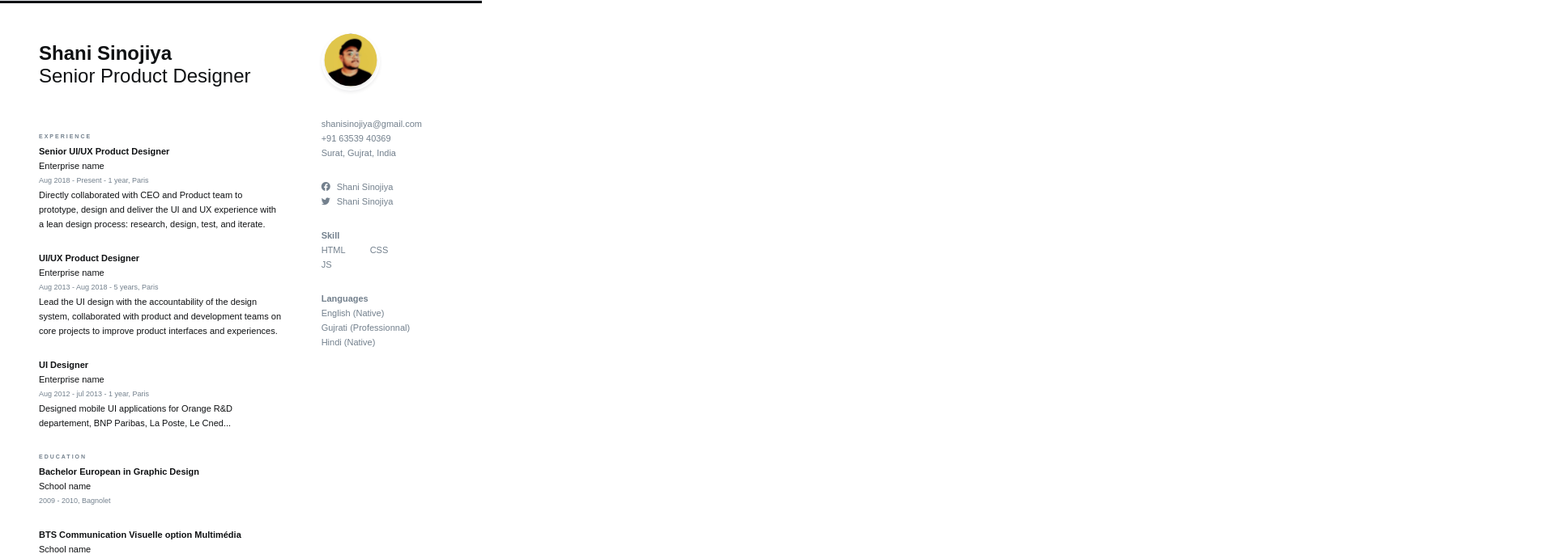
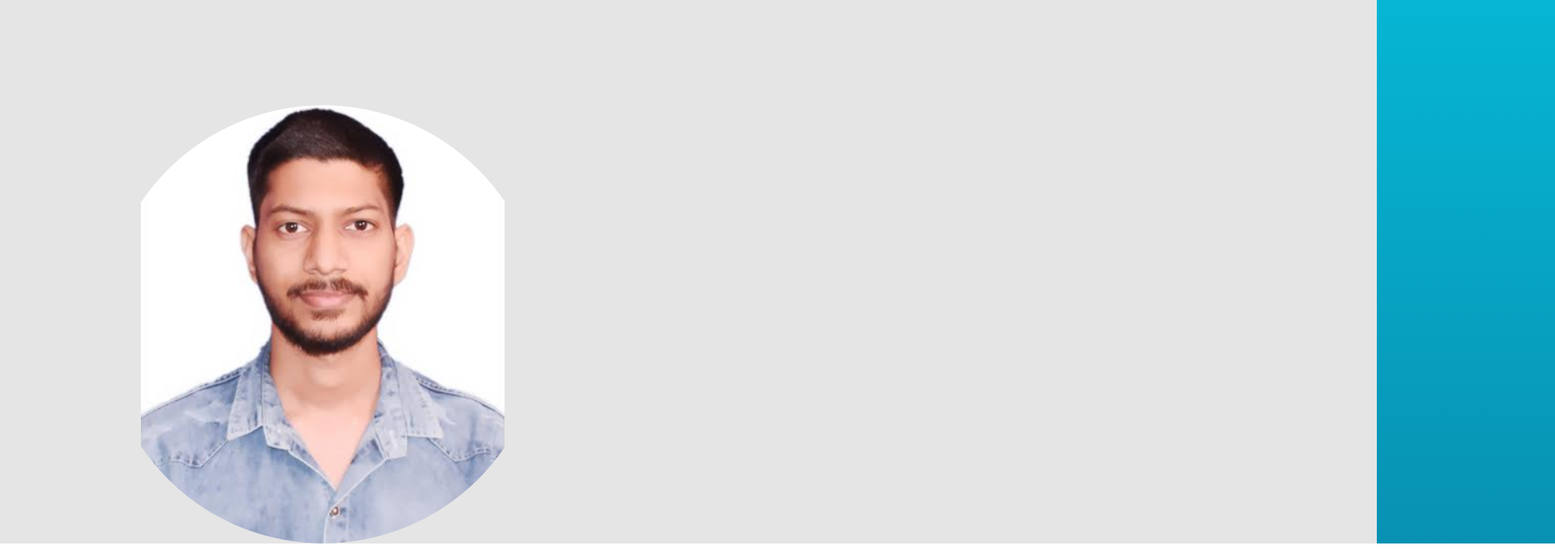
Before and after one commit to Shani-Sinojiya/ResumeBuilder, a Next.js app: page /demo in a window 1280 px wide. Shown: the top 685 px of the page at 81% size, 1920 px wide, since content can reach past the window. Built offline with nearby package versions, Linux system fonts and the light colour scheme.

Commit message:
theme 2 staring

```diff
--- a/pages/demo.tsx
+++ b/pages/demo.tsx
@@ -1,9 +1,7 @@
-import Theme_1 from "../themes/Theme_1";
+import Theme_2 from "../themes/Theme_2";
 
 const demo = () => {
-  return (
-    <Theme_1 />
-  );
+  return <Theme_2 />;
 };
 
 export default demo;
--- a/themes/Theme_1.tsx
+++ b/themes/Theme_1.tsx
@@ -1,4 +1,5 @@
 import "bootstrap-icons/font/bootstrap-icons.css";
+
 function Theme_1() {
   return (
     <div className="w-595px h-auto font-arial">
@@ -228,6 +229,16 @@
                 </div>
               </div>
               <br />
+              <button
+                type="button"
+                onClick={(e) => {
+                  e.preventDefault();
+                  window.print();
+                }}
+                className="text-white print:hidden bg-blue-700 hover:bg-blue-800 focus:ring-4 focus:ring-blue-300 font-medium rounded-lg text-sm px-5 py-2.5 mr-2 mb-2 dark:bg-blue-600 dark:hover:bg-blue-700 focus:outline-none dark:focus:ring-blue-800"
+              >
+                Default
+              </button>
             </div>
           </div>
         </div>
--- /dev/null
+++ b/themes/Theme_2.tsx
@@ -0,0 +1,20 @@
+import React from "react";
+
+const Theme_2 = () => {
+  return (
+    <div className="w-[2550px] flex bg-[#E5E5E5]">
+      <div className="w-2/3">
+        <div className="flex mt-[130px] ml-32 justify-between">
+          <img
+            src="/img/theme_2_image.svg"
+            className="w-[542px] h-[542px] rounded-full"
+            alt="avtar"
+          />
+        </div>
+      </div>
+      <div className="w-1/3 bg-gradient-to-b from-cyan-500 to-cyan-600"></div>
+    </div>
+  );
+};
+
+export default Theme_2;
```
Also changed, not shown: public/img/theme_2_image.svg (added).
